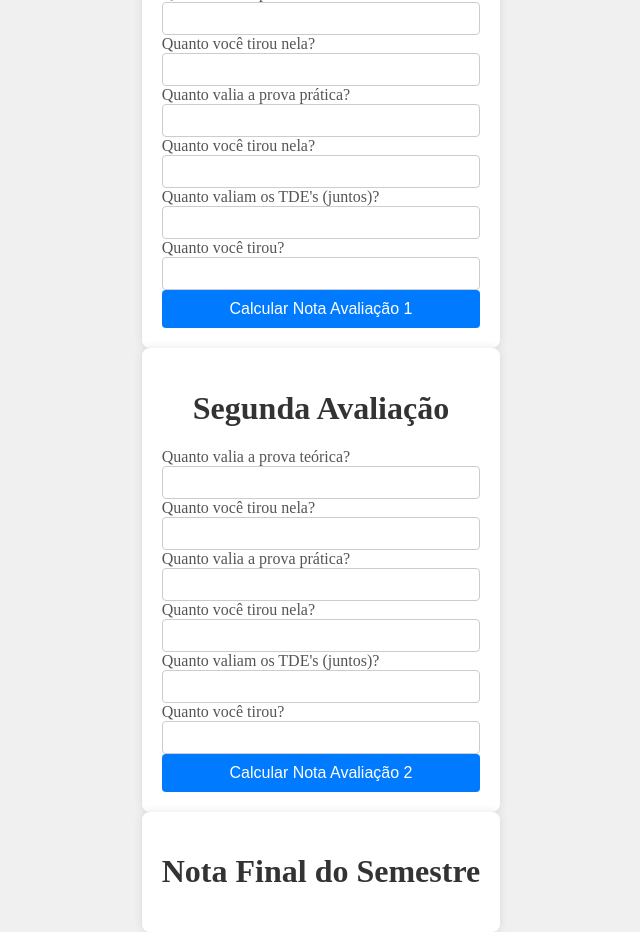
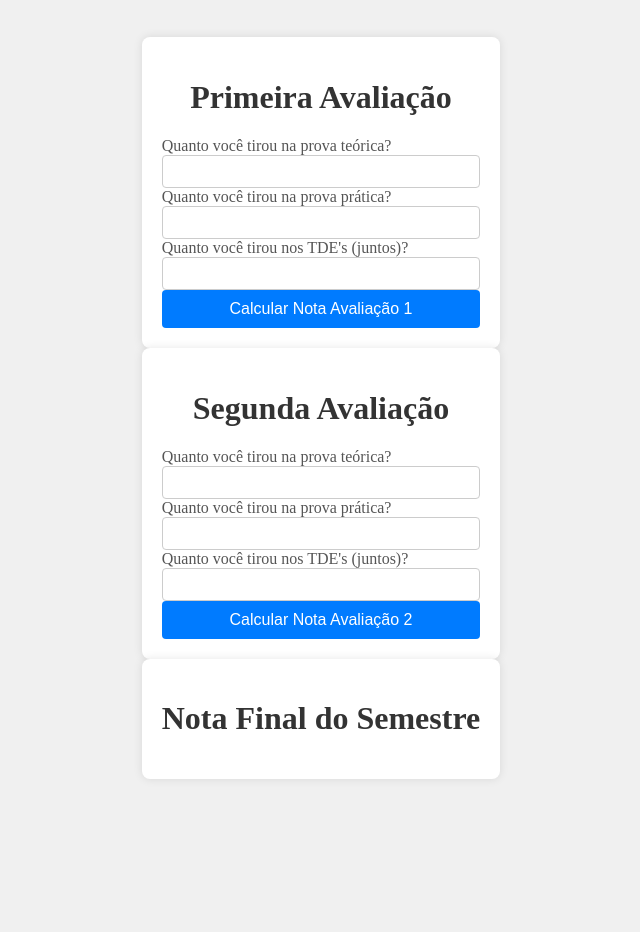
Before and after one commit to DanMedeiroz/notabioquim.github.io, a plain HTML site: page index.html in a window 1280 px wide. Shown: the whole page, without its empty margins (319-959 px from the left). After the commit the page ends 816 px from the top, so only its background shows below. Drawn offline with Linux system fonts and the light colour scheme.

Commit message:
Update index.html

```diff
--- a/index.html
+++ b/index.html
@@ -65,27 +65,15 @@
     <div class="container">
         <h1>Primeira Avaliação</h1>
         <div class="form-group">
-            <label for="mTeo1">Quanto valia a prova teórica?</label>
-            <input type="number" id="mTeo1" step="0.1">
-        </div>
-        <div class="form-group">
-            <label for="nTeo1">Quanto você tirou nela?</label>
+            <label for="nTeo1">Quanto você tirou na prova teórica?</label>
             <input type="number" id="nTeo1" step="0.1">
         </div>
         <div class="form-group">
-            <label for="mPra1">Quanto valia a prova prática?</label>
-            <input type="number" id="mPra1" step="0.1">
-        </div>
-        <div class="form-group">
-            <label for="nPra1">Quanto você tirou nela?</label>
+            <label for="nPra1">Quanto você tirou na prova prática?</label>
             <input type="number" id="nPra1" step="0.1">
         </div>
         <div class="form-group">
-            <label for="mTde1">Quanto valiam os TDE's (juntos)?</label>
-            <input type="number" id="mTde1" step="0.1">
-        </div>
-        <div class="form-group">
-            <label for="nTde1">Quanto você tirou?</label>
+            <label for="nTde1">Quanto você tirou nos TDE's (juntos)?</label>
             <input type="number" id="nTde1" step="0.1">
         </div>
         <button onclick="calcularNota('1')">Calcular Nota Avaliação 1</button>
@@ -95,27 +83,15 @@
     <div class="container">
         <h1>Segunda Avaliação</h1>
         <div class="form-group">
-            <label for="mTeo2">Quanto valia a prova teórica?</label>
-            <input type="number" id="mTeo2" step="0.1">
-        </div>
-        <div class="form-group">
-            <label for="nTeo2">Quanto você tirou nela?</label>
+            <label for="nTeo2">Quanto você tirou na prova teórica?</label>
             <input type="number" id="nTeo2" step="0.1">
         </div>
         <div class="form-group">
-            <label for="mPra2">Quanto valia a prova prática?</label>
-            <input type="number" id="mPra2" step="0.1">
-        </div>
-        <div class="form-group">
-            <label for="nPra2">Quanto você tirou nela?</label>
+            <label for="nPra2">Quanto você tirou na prova prática?</label>
             <input type="number" id="nPra2" step="0.1">
         </div>
         <div class="form-group">
-            <label for="mTde2">Quanto valiam os TDE's (juntos)?</label>
-            <input type="number" id="mTde2" step="0.1">
-        </div>
-        <div class="form-group">
-            <label for="nTde2">Quanto você tirou?</label>
+            <label for="nTde2">Quanto você tirou nos TDE's (juntos)?</label>
             <input type="number" id="nTde2" step="0.1">
         </div>
         <button onclick="calcularNota('2')">Calcular Nota Avaliação 2</button>
@@ -131,22 +107,23 @@
         let notaFinal1 = null;
         let notaFinal2 = null;
 
+        const maxTeo = 6;
+        const maxPra = 2;
+        const maxTde = 2;
+
         function calcularNota(avaliacao) {
-            let MTeo = parseFloat(document.getElementById('mTeo' + avaliacao).value);
             let NTeo = parseFloat(document.getElementById('nTeo' + avaliacao).value);
-            let MPra = parseFloat(document.getElementById('mPra' + avaliacao).value);
             let NPra = parseFloat(document.getElementById('nPra' + avaliacao).value);
-            let MTde = parseFloat(document.getElementById('mTde' + avaliacao).value);
             let NTde = parseFloat(document.getElementById('nTde' + avaliacao).value);
 
-            if (isNaN(MTeo) || isNaN(NTeo) || isNaN(MPra) || isNaN(NPra) || isNaN(MTde) || isNaN(NTde)) {
+            if (isNaN(NTeo) || isNaN(NPra) || isNaN(NTde)) {
                 alert('Por favor, preencha todos os campos.');
                 return;
             }
 
-            let porcTeo = (NTeo / MTeo) * 100;
-            let porcPra = (NPra / MPra) * 100;
-            let porcTde = (NTde / MTde) * 100;
+            let porcTeo = (NTeo / maxTeo) * 100;
+            let porcPra = (NPra / maxPra) * 100;
+            let porcTde = (NTde / maxTde) * 100;
             let notaFinal = ((porcTeo * 0.5) + (porcPra * 0.3) + (porcTde * 0.2)) / 10;
 
             if (avaliacao === '1') {
```
